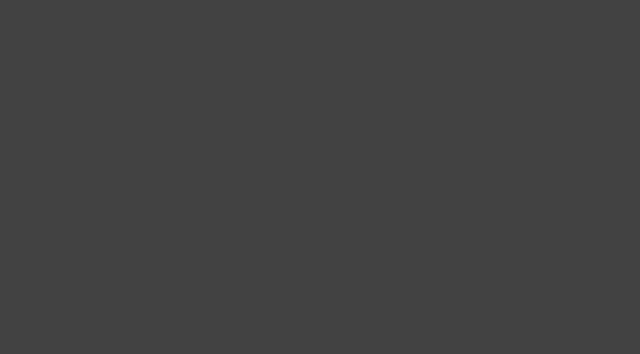
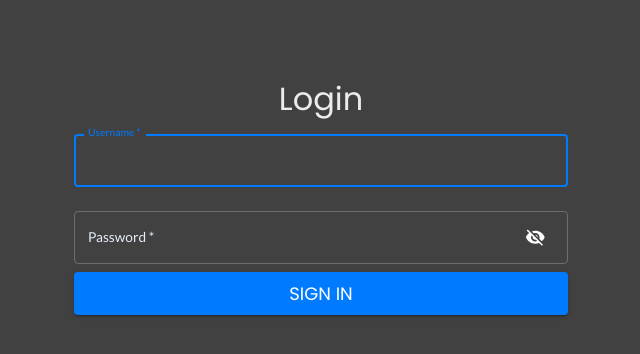
Before and after one commit to frederycksales/react-reports, a React (Create React App) app: page /login in a window 1280 px wide. Before the commit this address had no page. Shown: the top 354 px of the page, without its empty margins (319-959 px from the left). Built offline with nearby package versions, Linux system fonts and the light colour scheme.

Commit message:
Ajuste do ProtectedRouter

```diff
--- a/src/App.js
+++ b/src/App.js
@@ -11,6 +11,9 @@ import Layout from "./pages/layout";
 import Dashboard from "./pages/dashboard";
 import Reports from "./pages/reports";
 import ErrorBoundary from "./ErrorBoundary";
+import Login from "./pages/login";
+import ProtectedRoute from "./ProtectedRoute";
+
 function App() {
   const mode = useSelector((state) => state.global.mode);
   const theme = useMemo(() => createTheme(themeSettings(mode)), [mode]);
@@ -23,10 +26,25 @@ function App() {
             <CssBaseline />
             <ErrorBoundary>
               <Routes>
+                <Route path="/login" element={<Login />} />
                 <Route path="/" element={<Layout />}>
-                  <Route index element={<Navigate to="/dashboard" replace />} />
-                  <Route path="/dashboard" element={<Dashboard />} />
-                  <Route path="/reports" element={<Reports />} />
+                  <Route index element={<Navigate to="/login" replace />} />
+                  <Route
+                    path="/dashboard"
+                    element={
+                      <ProtectedRoute>
+                        <Dashboard />
+                      </ProtectedRoute>
+                    }
+                  />
+                  <Route
+                    path="/reports"
+                    element={
+                      <ProtectedRoute>
+                        <Reports />
+                      </ProtectedRoute>
+                    }
+                  />
                 </Route>
               </Routes>
             </ErrorBoundary>
--- /dev/null
+++ b/src/ProtectedRoute.js
@@ -0,0 +1,11 @@
+import React from "react";
+import { Navigate } from "react-router-dom";
+import useAuth from "./useAuth";
+
+const ProtectedRoute = ({ children }) => {
+  const { isAuthenticated } = useAuth();
+
+  return isAuthenticated ? children : <Navigate to="/login" replace />;
+};
+
+export default ProtectedRoute;
--- /dev/null
+++ b/src/pages/login/index.jsx
@@ -0,0 +1,76 @@
+import { useState } from 'react';
+import { Button, TextField, Box, Typography, IconButton } from '@mui/material';
+import { Visibility, VisibilityOff } from '@mui/icons-material';
+
+const Login = () => {
+  const [values, setValues] = useState({
+    password: '',
+    showPassword: false,
+  });
+
+  const handleChange = (prop) => (event) => {
+    setValues({ ...values, [prop]: event.target.value });
+  };
+
+  const handleClickShowPassword = () => {
+    setValues({ ...values, showPassword: !values.showPassword });
+  };
+
+  const handleLogin = () => {
+    // Aqui, você colocaria o código para lidar com a lógica de login.
+    console.log("Logged in with:", values.password);
+  };
+
+  return (
+    <Box minWidth="160px" alignContent="center" margin="auto" px={2} pt={10}>
+      <Typography variant="h2" align="center">
+        Login
+      </Typography>
+      <TextField
+        variant="outlined"
+        margin="normal"
+        required
+        fullWidth
+        id="username"
+        label="Username"
+        name="username"
+        autoComplete="username"
+        autoFocus
+      />
+      <TextField
+        variant="outlined"
+        margin="normal"
+        required
+        fullWidth
+        name="password"
+        label="Password"
+        type={values.showPassword ? 'text' : 'password'}
+        id="password"
+        autoComplete="current-password"
+        value={values.password}
+        onChange={handleChange('password')}
+        InputProps={{
+          endAdornment: (
+            <IconButton
+              aria-label="toggle password visibility"
+              onClick={handleClickShowPassword}
+            >
+              {values.showPassword ? <Visibility /> : <VisibilityOff />}
+            </IconButton>
+          ),
+        }}
+      />
+      <Button
+        type="submit"
+        fullWidth
+        variant="contained"
+        color="primary"
+        onClick={handleLogin}
+      >
+        Sign In
+      </Button>
+    </Box>
+  );
+}
+
+export default Login;
--- /dev/null
+++ b/src/useAuth.js
@@ -0,0 +1,21 @@
+import { useState } from "react";
+
+const useAuth = () => {
+  const [isAuthenticated, setIsAuthenticated] = useState(false);
+
+  function login() {
+    setIsAuthenticated(true);
+  }
+
+  function logout() {
+    setIsAuthenticated(false);
+  }
+
+  return {
+    isAuthenticated,
+    login,
+    logout,
+  };
+}
+
+export default useAuth;
```
